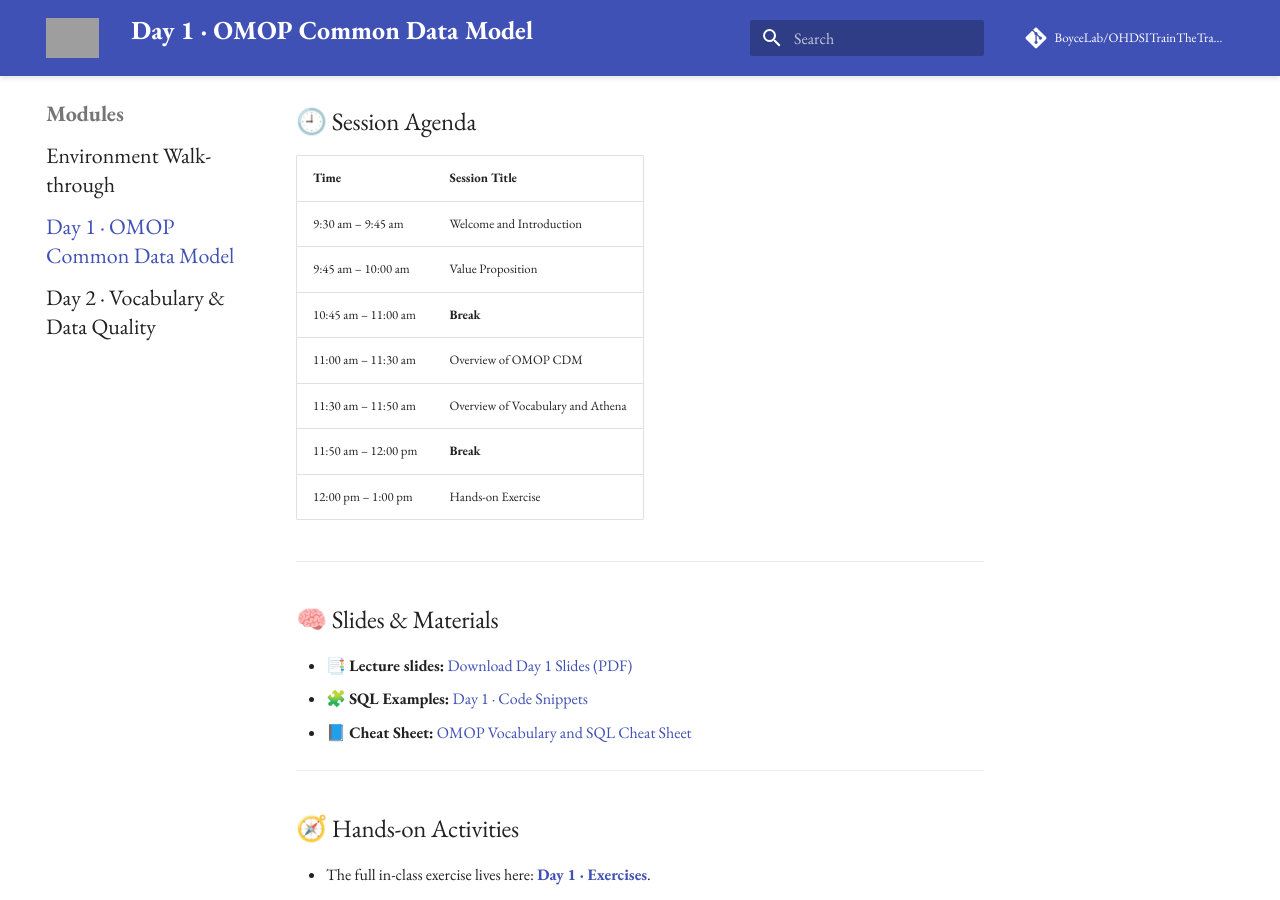
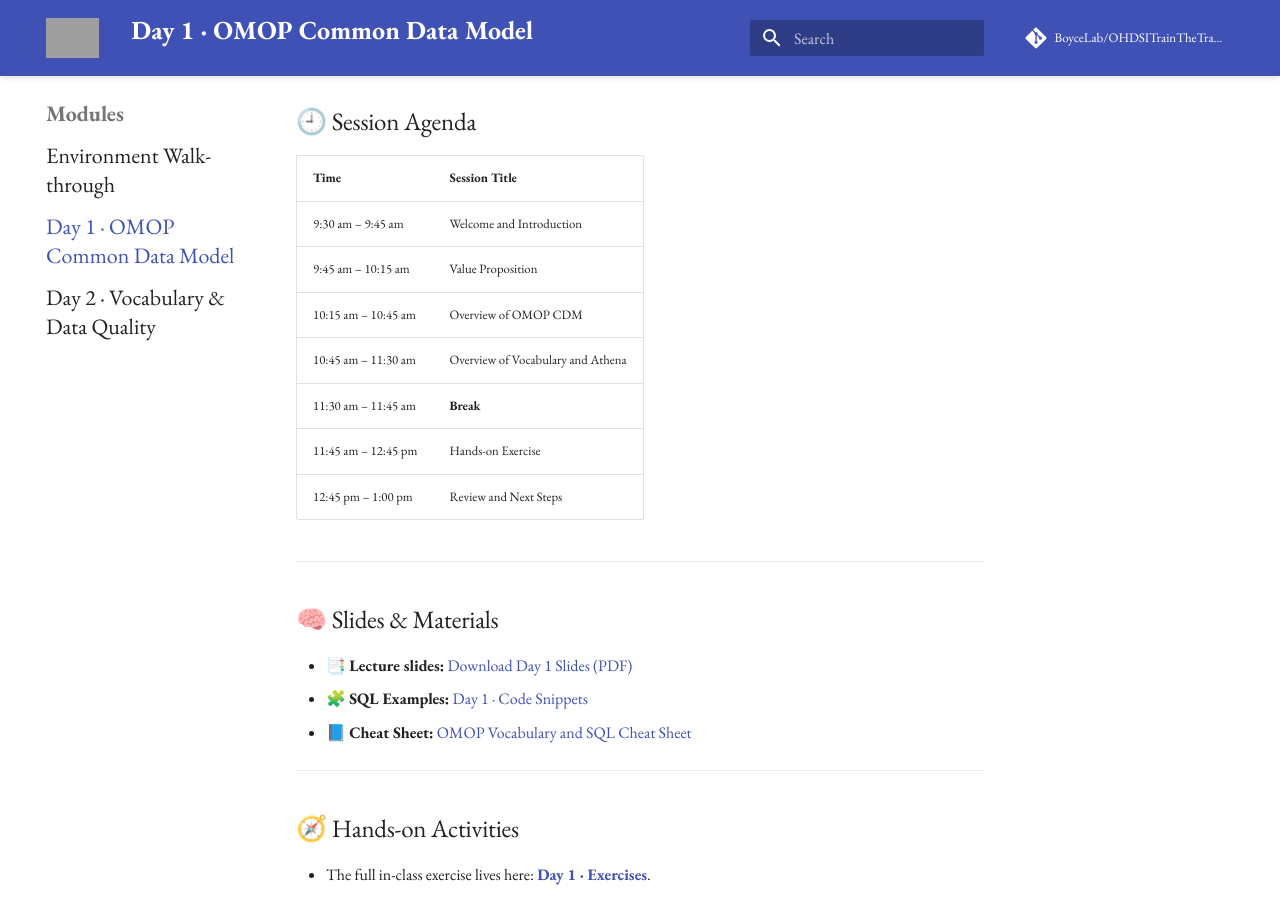
Before and after one commit to BoyceLab/OHDSITrainTheTrainer-6WK, an MkDocs documentation site: the page built from docs/modules/day-01-omop-cdm.md, in a window 1280 px wide and 900 px high, scrolled down 1085 px. Built offline with MkDocs 1.6.1 and Material for MkDocs 9.7.7, drawn with Linux system fonts in a browser that asks for light colours; comment, search, counter and statistics services are not loaded; grey boxes are pictures that could not be loaded.

Commit message:
Update day-01-omop-cdm.md

```diff
--- a/docs/modules/day-01-omop-cdm.md
+++ b/docs/modules/day-01-omop-cdm.md
@@ -34,12 +34,12 @@ You’ll learn how data are organized, standardized, and queried using the OMOP
 | Time | Session Title |
 |------|----------------|
 | 9:30 am – 9:45 am | Welcome and Introduction |
-| 9:45 am – 10:00 am | Value Proposition |
-| 10:45 am – 11:00 am | **Break** |
-| 11:00 am – 11:30 am | Overview of OMOP CDM |
-| 11:30 am – 11:50 am | Overview of Vocabulary and Athena |
-| 11:50 am – 12:00 pm | **Break** |
-| 12:00 pm – 1:00 pm | Hands-on Exercise |
+| 9:45 am – 10:15 am | Value Proposition |
+| 10:15 am – 10:45 am |Overview of OMOP CDM |
+| 10:45 am – 11:30 am |Overview of Vocabulary and Athena |
+| 11:30 am – 11:45 am |**Break**|
+| 11:45 am – 12:45 pm |Hands-on Exercise|
+| 12:45 pm – 1:00 pm | Review and Next Steps |
 
 ---
 
```
